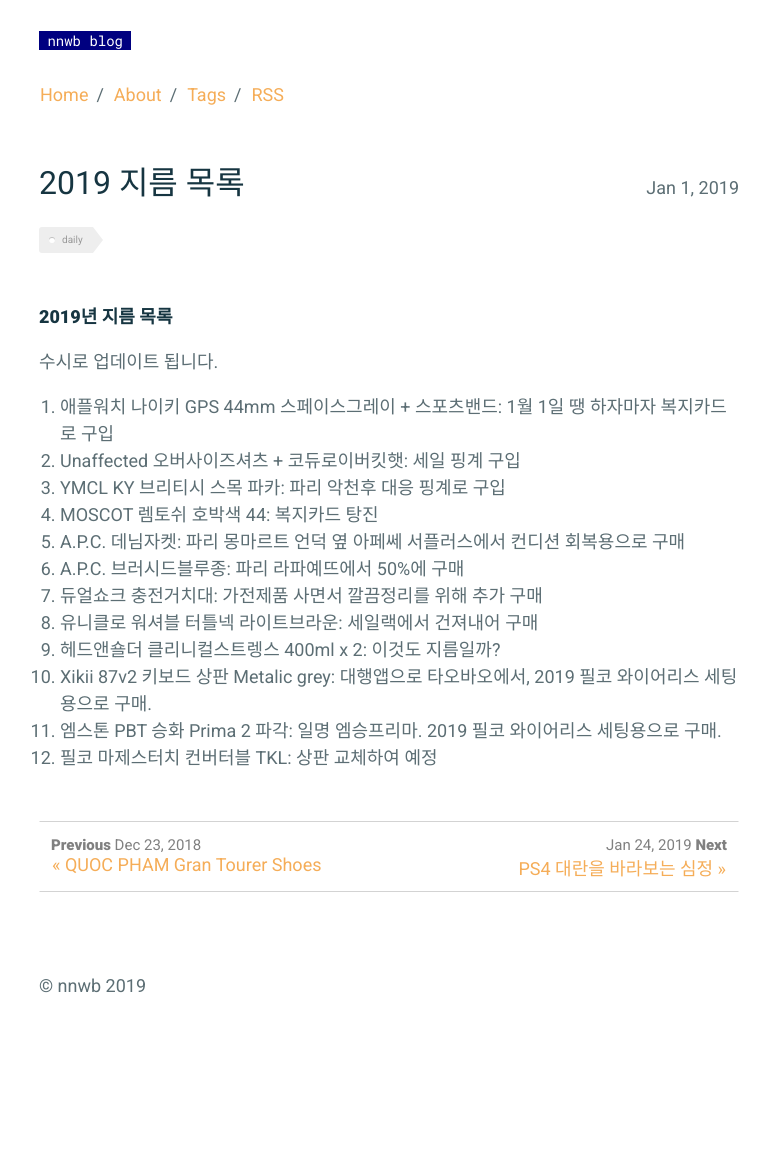
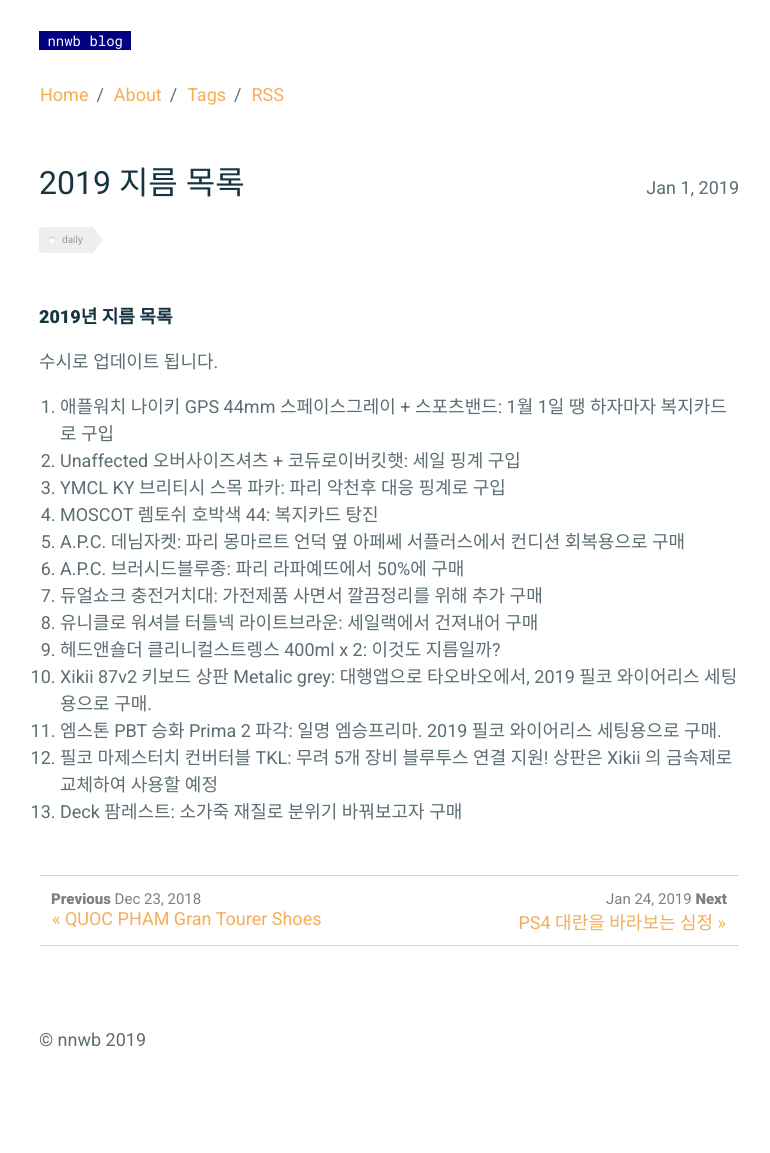
Before and after one commit to nnwb/nnwb.github.io, a Jekyll site: the page built from _posts/2019-01-01-2019buy.md, in a window 1280 px wide. Shown: the whole page, without its empty margins (251-1021 px from the left). Built offline with Jekyll 4.4.1, drawn with Linux system fonts in a browser that asks for light colours; comment, search, counter and statistics services are not loaded; before the commit the page ends 1099 px from its top, so only the background shows below that.

Commit message:
Update 2019-01-01-2019buy.md

```diff
--- a/_posts/2019-01-01-2019buy.md
+++ b/_posts/2019-01-01-2019buy.md
@@ -21,4 +21,5 @@ comments: true
 9. 헤드앤숄더 클리니컬스트렝스 400ml x 2: 이것도 지름일까?
 10. Xikii 87v2 키보드 상판 Metalic grey: 대행앱으로 타오바오에서, 2019 필코 와이어리스 세팅용으로 구매.
 11. 엠스톤 PBT 승화 Prima 2 파각: 일명 엠승프리마. 2019 필코 와이어리스 세팅용으로 구매.
-12. 필코 마제스터치 컨버터블 TKL: 상판 교체하여 예정
+12. 필코 마제스터치 컨버터블 TKL: 무려 5개 장비 블루투스 연결 지원! 상판은 Xikii 의 금속제로 교체하여 사용할 예정
+13. Deck 팜레스트: 소가죽 재질로 분위기 바꿔보고자 구매
```
